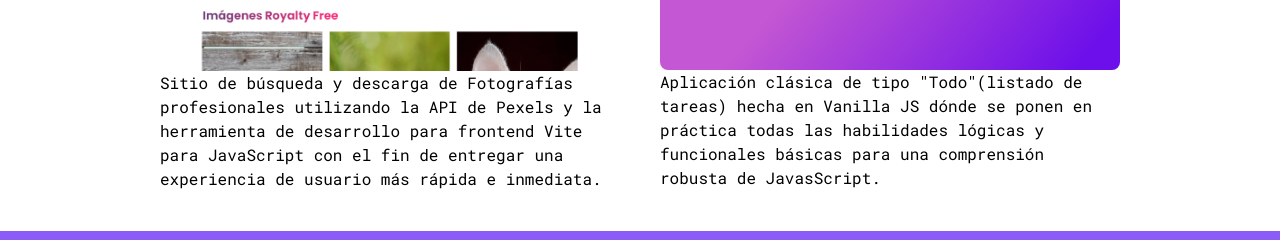
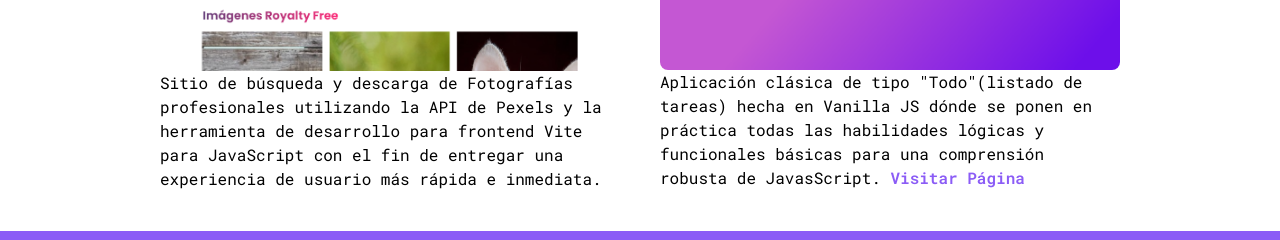
Before and after one commit to MarioGuTe/portafolio-next13, a Next.js app: page / in a window 1280 px wide. Shown: the part 3044-3284 px from the top of the page. Built offline with nearby package versions, Linux system fonts and the light colour scheme.

Commit message:
add todo app links

```diff
--- a/app/components/Portafolio.jsx
+++ b/app/components/Portafolio.jsx
@@ -76,6 +76,7 @@ const Portafolio = () => {
           </p>
         </div>
         <div className=" basis-1/3 flex-1">
+          <a href="https://todoappmg.netlify.app/" target="_blank">
             <Image
               src={web4}
               className=" rounded-lg object-cover"
@@ -84,10 +85,18 @@ const Portafolio = () => {
               responsive="true"
               alt="photo"
             />
+          </a>
           <p className=" dark:text-white">
             Aplicación clásica de tipo "Todo"(listado de tareas) hecha en
             Vanilla JS dónde se ponen en práctica todas las habilidades lógicas
-            y funcionales básicas para una comprensión robusta de JavasScript.
+            y funcionales básicas para una comprensión robusta de JavasScript.{" "}
+            <a
+              className=" text-violet-500 font-semibold"
+              href="https://todoappmg.netlify.app/"
+              target="_blank"
+            >
+              Visitar Página
+            </a>
           </p>
         </div>
       </div>
```
Lines whose indentation alone changed are shown as unchanged.
